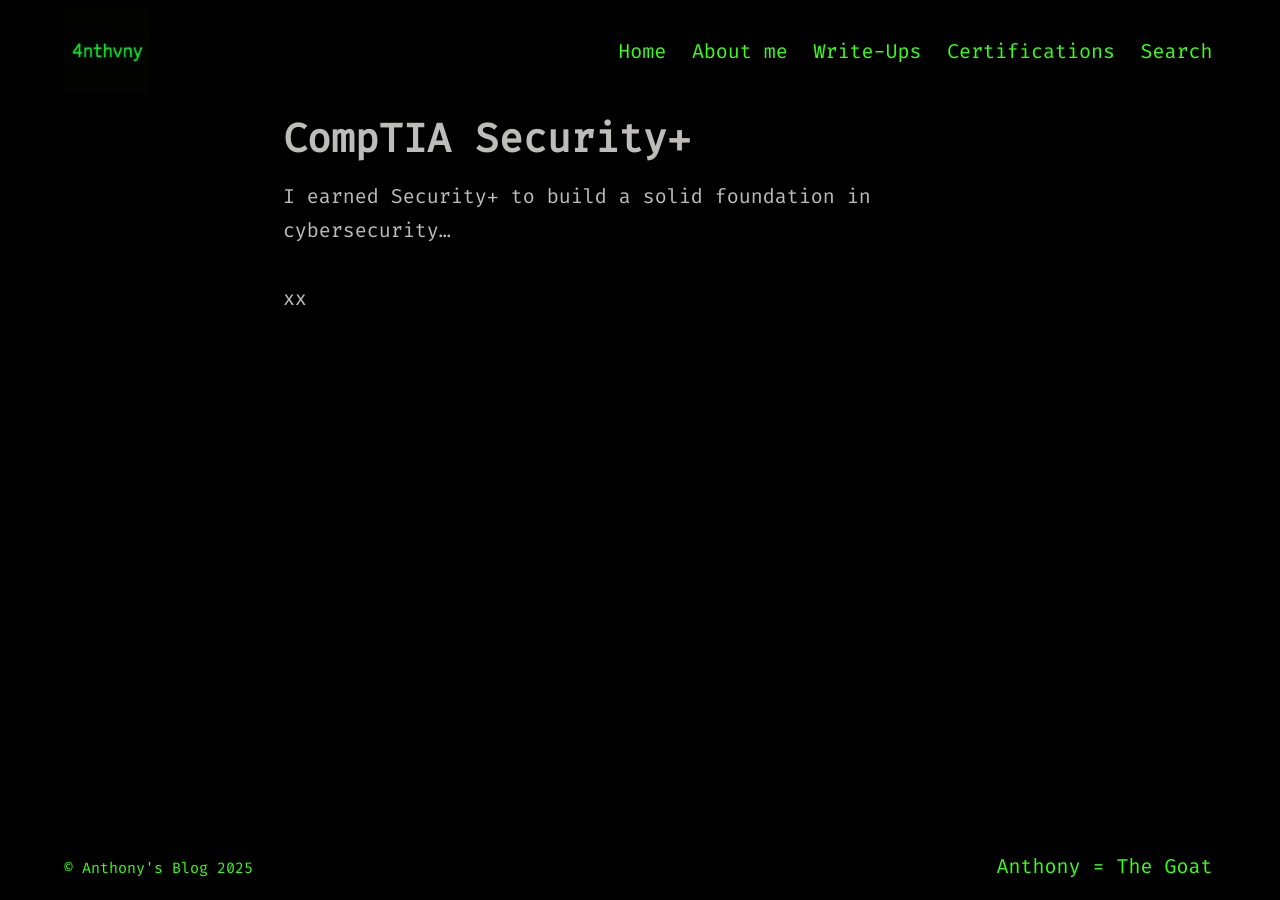
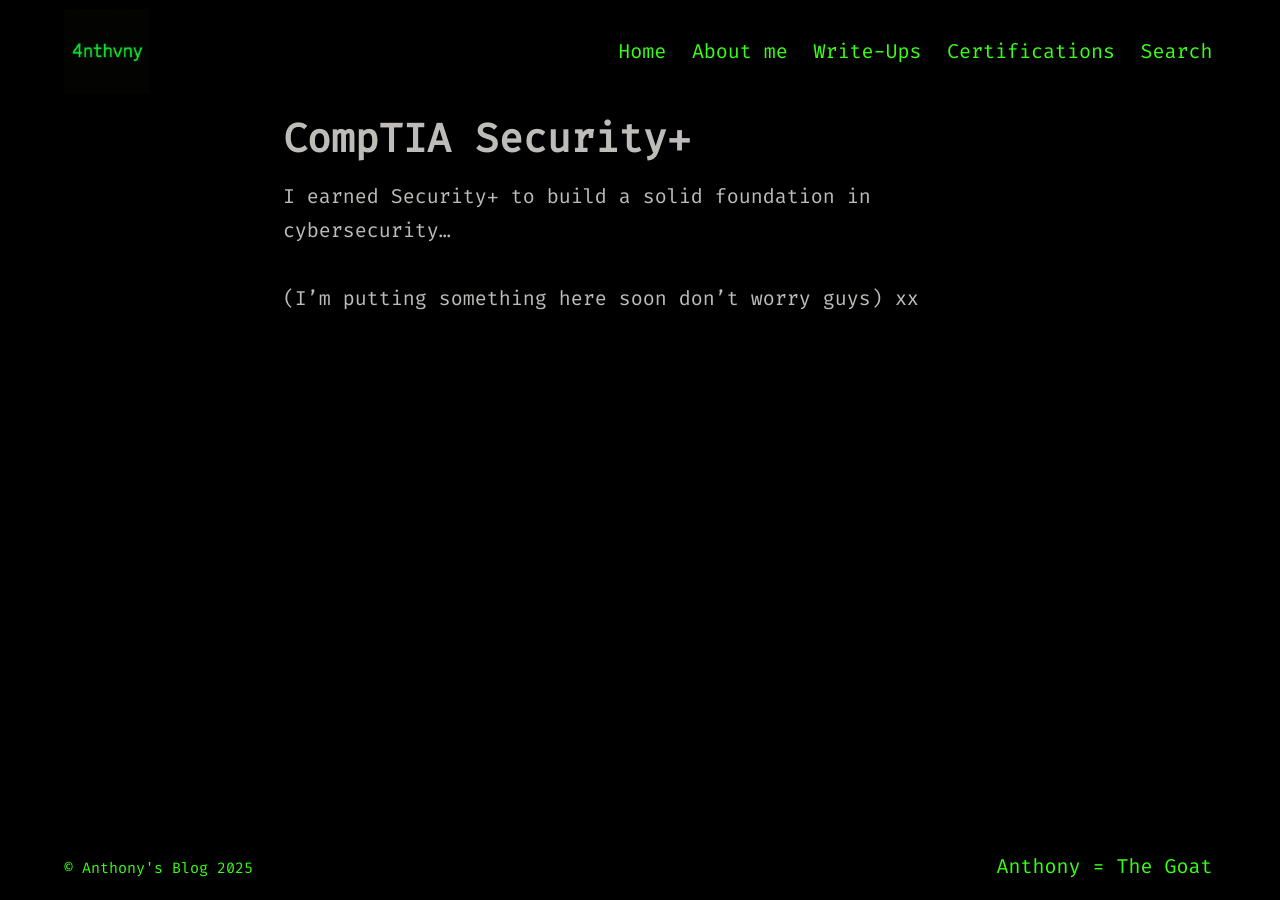
Before and after one commit to 4nthvny/4nthvny.github.io, a Jekyll site: the page built from certifications/security+.md, in a window 1280 px wide. Built offline with Jekyll 4.4.1, drawn with Linux system fonts in a browser that asks for light colours.

Commit message:
Update security+.md

```diff
--- a/certifications/security+.md
+++ b/certifications/security+.md
@@ -7,4 +7,5 @@
 
 I earned Security+ to build a solid foundation in cybersecurity...
 
+(I'm putting something here soon don't worry guys)
 <!-- full write-up here -->xx
```
